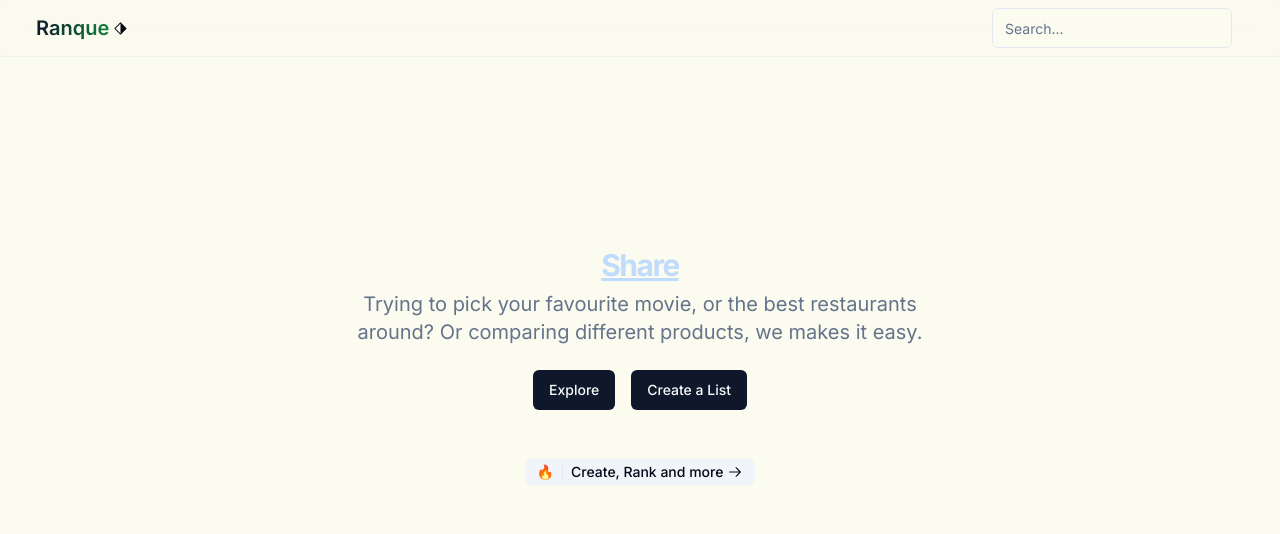
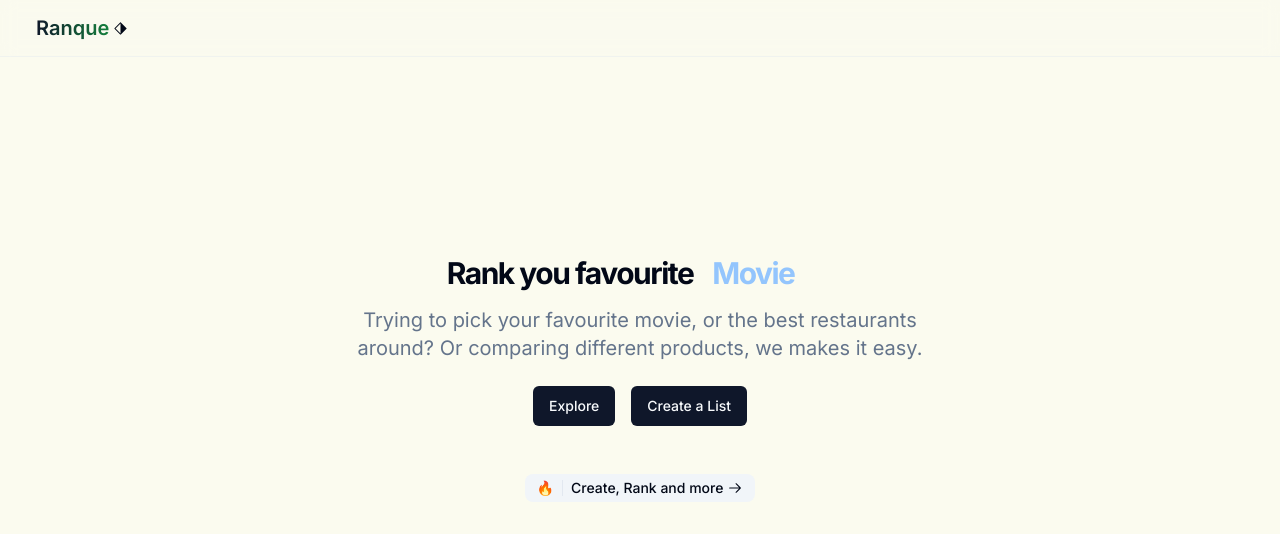
Before and after one commit to nasht12/hatao, a Next.js app: page / in a window 1280 px wide. Shown: the top 534 px of the page. Built offline with nearby package versions, Linux system fonts and the light colour scheme.

Commit message:
dockerize the next app

```diff
--- a/app/api/topics/route.ts
+++ b/app/api/topics/route.ts
@@ -2,6 +2,5 @@ import { NextResponse } from "next/server";
 import { fetchTopicsFromDb } from "../../actions";
 
 export async function GET(request: Request) {
-    const topics = await fetchTopicsFromDb();
-    return NextResponse.json({ topics }, { status: 200 });
+    return NextResponse.json({ a: "Topics" }, { status: 200 });
 }
--- a/app/create/components/image-drawer.tsx
+++ b/app/create/components/image-drawer.tsx
@@ -60,7 +60,7 @@ export const DrawerDemo: React.FC<DrawerDemoProps> = ({ inputText, onUrlSelect }
 
   useEffect(() => {
     searchPhotos();
-  }, [inputText]);
+  }, );
 
   return (
     <Drawer>
--- a/app/create/page.tsx
+++ b/app/create/page.tsx
@@ -3,8 +3,6 @@
 import React, { useState } from "react";
 import { cn } from "@/lib/utils";
 import CreateCampaign from "./components/create-campaign-form";
-import { AddToCampaign } from "./components/add-campaign-items";
-import UseArrayFieldComponent from "./components/use-array-fields";
 
 function DemoContainer({
   className,
--- a/app/explore/components/sidebar.tsx
+++ b/app/explore/components/sidebar.tsx
@@ -4,6 +4,7 @@ import { ScrollArea } from "../../../components/ui/scroll-area"
 
 import { Playlist } from "../data/playlists"
 import { Trends } from "../data/trending"
+import { Input } from "@/components/ui/input"
 
 interface SidebarProps extends React.HTMLAttributes<HTMLDivElement> {
   playlists: Playlist[]
@@ -13,6 +14,13 @@ export function Sidebar({ className, playlists }: SidebarProps) {
   return (
     <div className={cn("pb-12", className)}>
       <div className="space-y-4 py-4">
+        <div className="mx-4 w-16">
+          <Input
+            type="search"
+            placeholder="Search..."
+            className="sm: w-[100] md:w-[100px] lg:w-[240px]"
+          />
+        </div>
         <div className="px-3 py-2">
           <h2 className="mb-2 px-4 text-lg font-semibold tracking-tight">
             Discover
@@ -183,5 +191,5 @@ export function Sidebar({ className, playlists }: SidebarProps) {
         </div> */}
       </div>
     </div>
-  )
+  );
 }
--- a/app/explore/page.tsx
+++ b/app/explore/page.tsx
@@ -51,12 +51,12 @@ export default function ExplorePage() {
 
   return (
     <>
-      <div className="hidden md:block">
+      <div className="md:block">
         {/* <Menu /> */}
         <div className="border-t">
           <div className="bg-background">
             <div className="grid lg:grid-cols-5">
-              <Sidebar playlists={playlists} className="hidden lg:block" />
+              <Sidebar playlists={playlists} className="lg:block" />
               <div className="col-span-3 lg:col-span-4 lg:border-l">
                 <div className="h-full px-4 py-6 lg:px-8">
                   <Tabs defaultValue="music" className="h-full space-y-6">
--- a/app/page.tsx
+++ b/app/page.tsx
@@ -12,8 +12,8 @@ import { buttonVariants } from "@/components/ui/button";
 import { Announcement } from "@/components/announcement";
 
 export default function Home() {
-  const words = ['Create', 'Rank', 'Share'];
-  const colors = ['text-red-200', 'text-green-200', 'text-blue-200'];
+  const words = ['Movie', 'Song', 'Game', 'Book', 'City'];
+  const colors = ['text-red-300', 'text-green-300', 'text-blue-300'];
   const [currentWord, setCurrentWord] = useState(words[0]);
   const [currentColor, setCurrentColor] = useState(colors[0]);
 
@@ -32,21 +32,23 @@ export default function Home() {
     }, 1000); // Change word and color every half second
 
     return () => clearInterval(intervalId); // Clean up on component unmount
-  }, []);
+  },);
 
   return (
     <main className="flex min-h-screen flex-col items-center justify-between p-24">
       <div className="flex flex-row gap-4">
-        {/* <PicksDisplay /> */}
         <PageHeader>
-          {/* <Announcement /> */}
-          <PageHeaderHeading className="overflow-hidden flex text-sm">
-            <div
-              className={`underline transition-opacity duration-500 ease-in-out ${currentColor}`}
-            >
-              {currentWord}
+          <PageHeaderHeading className="overflow-hidden flex flex-col sm:flex-row text-sm">
+            <div className="flex items-center">
+              <div className="flex-none">
+                <p>Rank you favourite</p>
+              </div>
+              <div
+                className={`sm:w-20 md:w-40 ml-[-20px] my-2 flex-auto transition-all duration-500 ease-in-out ${currentColor}`}
+              >
+                <p>{currentWord}</p>
+              </div>
             </div>
-            {/* <div className='text-sm'>Lists</div> */}
           </PageHeaderHeading>
           <PageHeaderDescription>
             Trying to pick your favourite movie, or the best restaurants around?
--- a/components/site-header.tsx
+++ b/components/site-header.tsx
@@ -20,7 +20,7 @@ export function SiteHeader() {
           </div>
         </Link>
         <div className="flex flex-1 items-center justify-between mx-2 space-x-2 md:justify-end">
-          <div className="w-full flex-1 md:w-auto md:flex-none">
+          {/* <div className="w-full flex-1 md:w-auto md:flex-none">
             <div>
               <Input
                 type="search"
@@ -28,7 +28,7 @@ export function SiteHeader() {
                 className="sm: w-[100] md:w-[100px] lg:w-[240px]"
               />
             </div>
-          </div>
+          </div> */}
           <nav className="flex items-center">
             {/* <ModeToggle /> */}
           </nav>
--- a/next.config.js
+++ b/next.config.js
@@ -1,6 +1,18 @@
 /** @type {import('next').NextConfig} */
 module.exports = {
     images: {
-        domains: ['images.unsplash.com', 'm.media-amazon.com']
+        remotePatterns: [
+            {
+              protocol: 'https',
+              hostname: 'images.unsplash.com',
+              pathname: '**',
+            },
+            {
+                protocol: 'https',
+                hostname: 'm.media-amazon.com',
+                pathname: '**',
+              },
+          ],
     }
+
 }
--- a/package.json
+++ b/package.json
@@ -39,6 +39,7 @@
     "react-icons": "^4.12.0",
     "react-use": "^17.4.2",
     "react-wrap-balancer": "^1.1.0",
+    "sharp": "^0.33.1",
     "sonner": "^1.3.1",
     "tailwind-merge": "^2.1.0",
     "tailwindcss-animate": "^1.0.7",
```
Also changed, not shown: 2 other files (tests, documents, lock files or other folders).
